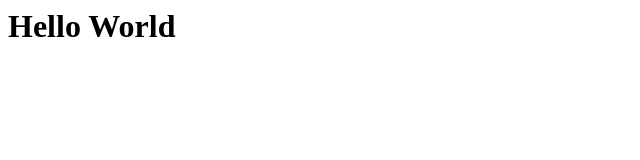
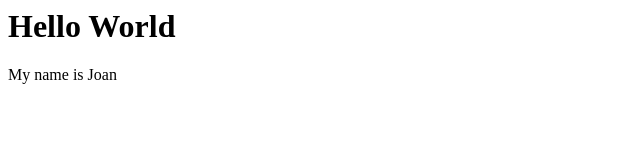
Before and after one commit to JACame/JACame.github.io, a plain HTML site: page index.html in a window 1280 px wide. Shown: the full height of the page, 0-640 px from the left. Drawn offline with Linux system fonts and the light colour scheme.

Commit message:
Added my name

```diff
--- a/index.html
+++ b/index.html
@@ -1 +1,2 @@
 <h1>Hello World</h1>
+<p>My name is Joan</p>
```
